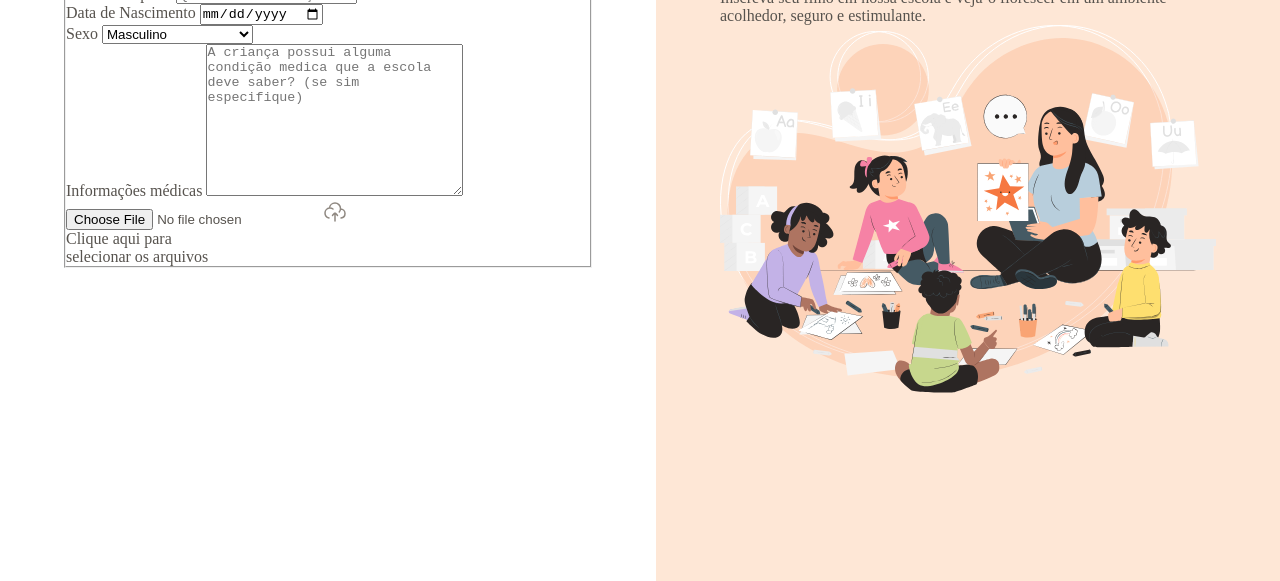
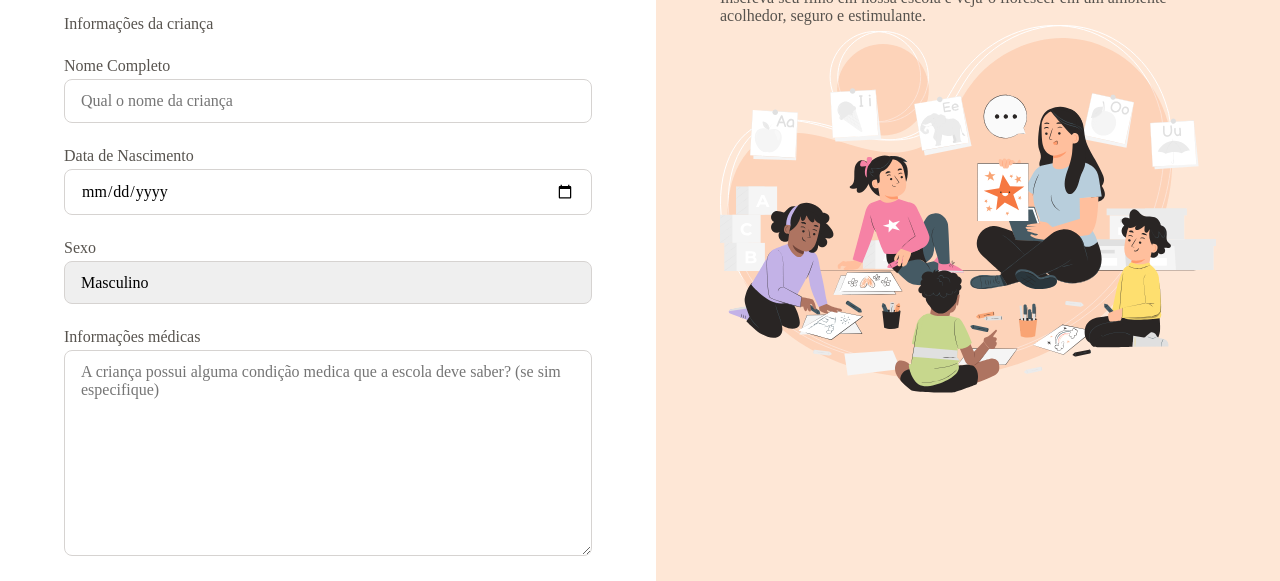
Before and after one commit to neto683/formulario-de-matricula, a plain HTML site: page index.html in a window 1280 px wide. Shown: the part 219-800 px from the top of the page. Drawn offline with Linux system fonts and the light colour scheme.

Commit message:
editando input,select,textarea

```diff
--- /dev/null
+++ b/styles/fields/index.css
@@ -0,0 +1,21 @@
+input,textarea,select{
+  appearance: none;
+  width: 100%;
+  border-radius: .5rem;
+  border: 1px solid var(--stroke-default);
+  padding: .75rem 1rem;
+  font: var(--text);
+}
+label{
+  font: var(--text-sm);
+  color: var(--text-secondary);
+  display: block;
+  margin-bottom: 0.25rem;
+}
+input:focus,
+select:focus,
+textarea:focus{
+  outline: 0.25rem solid var(--surface-secondary);
+  border: .125rem solid var(--stroke-highlight);
+  outline-offset: .1px;
+}
--- /dev/null
+++ b/styles/forms.css
@@ -0,0 +1,14 @@
+@import url(fields/index.css);
+form{
+  margin-top: 3rem;
+
+}
+fieldset{
+  border: none;
+  display: grid;
+  gap: 1.5rem;
+}
+legend{
+  font: 600 1rem/1.25 var(--fonte-family);
+  margin-bottom: 1.5rem;
+}
--- a/styles/global.css
+++ b/styles/global.css
@@ -30,6 +30,7 @@ body{
   overflow: hidden;
   font: var(--text);
   color:var(--text-secondary)
+
 }
 h1, h2{
   color: var(--text-primary);
--- a/styles/index.css
+++ b/styles/index.css
@@ -1,2 +1,3 @@
 @import url(global.css);
 @import url(layout.css);
+@import url(forms.css);
```
